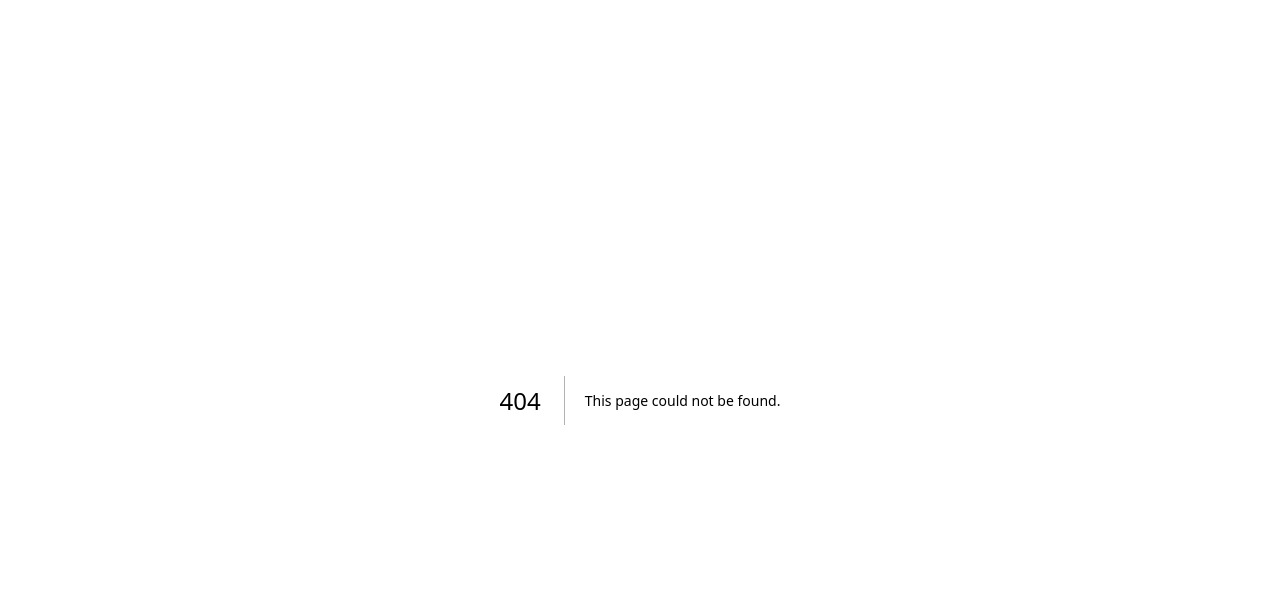
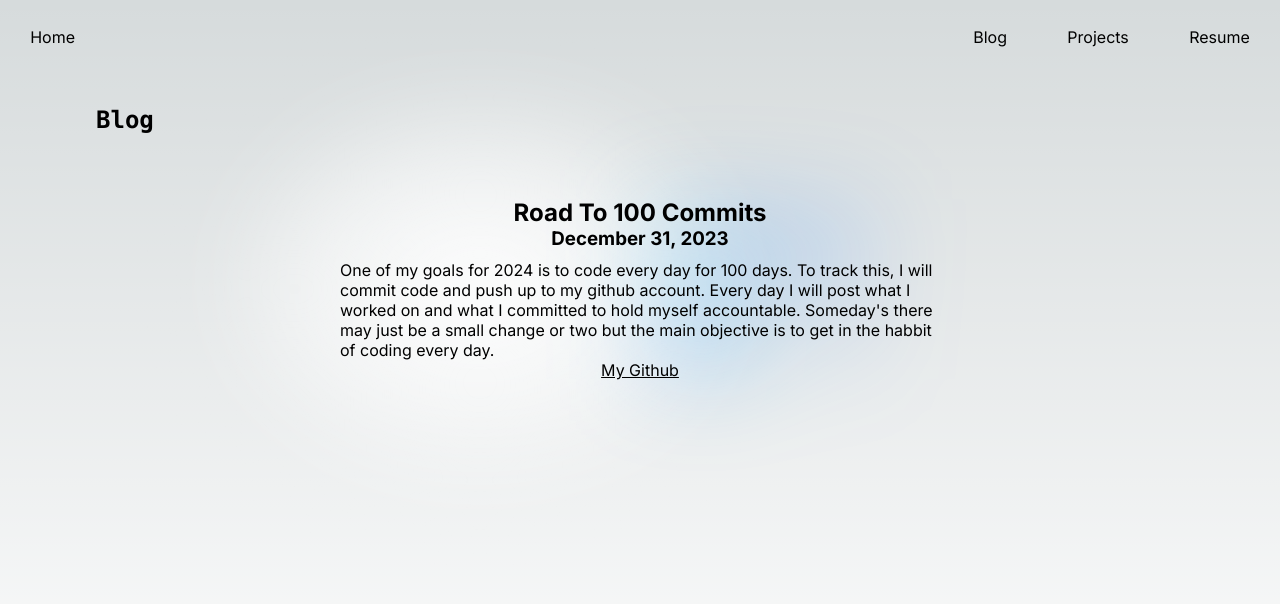
Before and after one commit to bpeterson1663/portfolio, a Next.js app: page /blog/2023-12-31-100-commits in a window 1280 px wide. Before the commit this address had no page. Shown: the top 604 px of the page. Built offline with nearby package versions, Linux system fonts and the light colour scheme.

Commit message:
feat(blog): inital blog post

```diff
--- a/package.json
+++ b/package.json
@@ -13,6 +13,7 @@
     "@types/node": "20.5.9",
     "@types/react": "18.2.21",
     "@types/react-dom": "18.2.7",
+    "dayjs": "^1.11.10",
     "eslint": "8.48.0",
     "eslint-config-next": "13.4.19",
     "firebase": "^10.5.2",
--- /dev/null
+++ b/src/app/blog/[slug]/page.tsx
@@ -0,0 +1,28 @@
+import { Suspense } from 'react'
+import { posts } from '../posts'
+
+interface Params {
+  params: {
+    slug: string
+  }
+}
+
+export function getPost(slug: string) {
+  return posts.find(post => post.slug === slug)
+}
+
+export default function Slug({params}: Params) {
+    const post = getPost(params.slug)
+
+    if (!post) {
+      return
+    }
+
+    return (
+      <div>
+        <Suspense fallback={<div>Loading...</div>}>
+          { post?.page}
+        </Suspense>
+      </div>
+    )
+}
--- /dev/null
+++ b/src/app/blog/components/post-container.module.scss
@@ -0,0 +1,14 @@
+.post-container {
+    max-width: 600px;
+    display: flex;
+    align-items: center;
+    flex-direction: column;
+
+    p {
+        margin-top: 10px;
+    }
+
+    a {
+        text-decoration: underline;
+    }
+}
--- /dev/null
+++ b/src/app/blog/components/post-container.tsx
@@ -0,0 +1,10 @@
+import { PropsWithChildren } from "react";
+import styles from  "./post-container.module.scss"
+
+export default function PostContainer({ children }: PropsWithChildren) {
+    return (
+        <article className={styles['post-container']}>
+            {children}
+        </article>
+    )
+}
--- /dev/null
+++ b/src/app/blog/posts/2023-12-31-Road-To-100.tsx
@@ -0,0 +1,15 @@
+import Link from "next/link";
+import PostContainer from '../components/post-container'
+
+import { getDate } from "@/app/utils/date";
+
+export default function Post() {
+    return (
+        <PostContainer>
+            <h2>Road To 100 Commits</h2>
+            <h3>{getDate("2023-12-31")}</h3>
+            <p>One of my goals for 2024 is to code every day for 100 days. To track this, I will commit code and push up to my github account. Every day I will post what I worked on and what I committed to hold myself accountable. Someday&apos;s there may just be a small change or two but the main objective is to get in the habbit of coding every day. </p>
+            <Link href="https://github.com/bpeterson1663">My Github</Link>
+        </PostContainer>
+    )
+}
--- /dev/null
+++ b/src/app/blog/posts/index.tsx
@@ -0,0 +1,11 @@
+import P20231231RoadTo100 from './2023-12-31-Road-To-100'
+
+export const posts = [
+  {
+    slug: "2023-12-31-100-commits",
+    title: "Road to 100 Commits" ,
+    date: new Date("December 31, 2023"),
+    summary: "Committing every day for 100 days.",
+    page: <P20231231RoadTo100 />,
+  }
+]
--- /dev/null
+++ b/src/app/utils/date.ts
@@ -0,0 +1,7 @@
+import dayjs from "dayjs";
+import localizedFormat from 'dayjs/plugin/localizedFormat'
+dayjs.extend(localizedFormat)
+
+export function getDate(date: string | Date, format = "LL") {
+    return dayjs(date).format(format)
+}
```
Also changed, not shown: src/app/blog/components/blog-card.tsx (added, +22 -0 lines), src/app/blog/page.tsx (+14 -1 lines), 1 other file (tests, documents, lock files or other folders).
